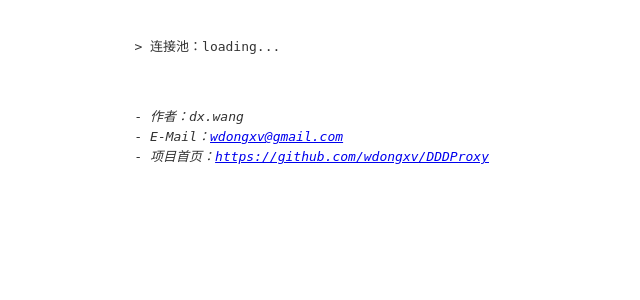
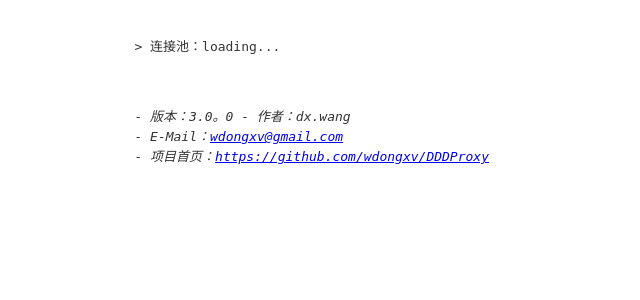
Before and after one commit to wdongxv/DDDProxy, a Python web app: template DDDProxy/template/index.html in a window 1280 px wide. Shown: the part 333-633 px from the top of the page, without its empty margins (0-640 px from the left). Run offline with Jinja, Linux system fonts and the light colour scheme; the template is opened without the code that fills it, so the values that code supplies are empty.

Commit message:
update version info

```diff
--- a/DDDProxy/template/index.html
+++ b/DDDProxy/template/index.html
@@ -47,6 +47,7 @@
 		</div>
 		<div class="help" style="font-style: italic;">
 			<div>
+				- 版本：3.0。0
 				- 作者：dx.wang<br /> - E-Mail：<a href="mailto:wdongxv@gmail.com">wdongxv@gmail.com</a><br />
 				- 项目首页：<a href="https://github.com/wdongxv/DDDProxy">https://github.com/wdongxv/DDDProxy</a>
 			</div>
```
Also changed, not shown: readme.md.
